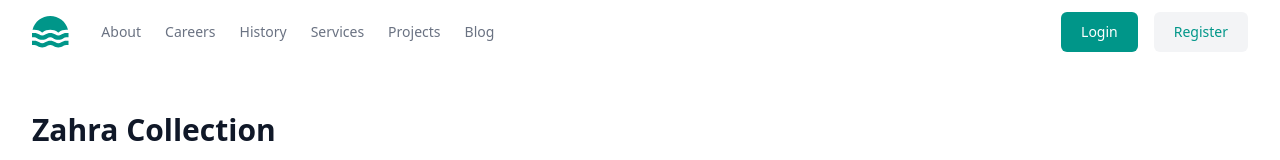
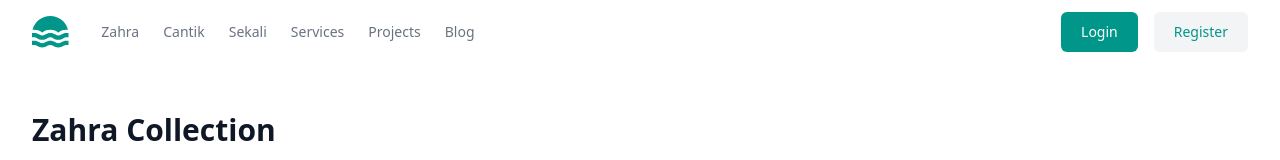
Before and after one commit to zahraagustina34rpl-wq/storezahra, a plain HTML site: page index.html in a window 1280 px wide. Shown: the top 160 px of the page. Drawn offline with nearby package versions, Linux system fonts and the light colour scheme.

Commit message:
Update list item

```diff
--- a/index.html
+++ b/index.html
@@ -24,15 +24,15 @@
       <nav aria-label="Global" class="hidden md:block">
         <ul class="flex items-center gap-6 text-sm">
           <li>
-            <a class="text-gray-500 transition hover:text-gray-500/75" href="#"> About </a>
+            <a class="text-gray-500 transition hover:text-gray-500/75" href="#"> Zahra </a>
           </li>
 
           <li>
-            <a class="text-gray-500 transition hover:text-gray-500/75" href="#"> Careers </a>
+            <a class="text-gray-500 transition hover:text-gray-500/75" href="#"> Cantik </a>
           </li>
 
           <li>
-            <a class="text-gray-500 transition hover:text-gray-500/75" href="#"> History </a>
+            <a class="text-gray-500 transition hover:text-gray-500/75" href="#"> Sekali </a>
           </li>
 
           <li>
```
